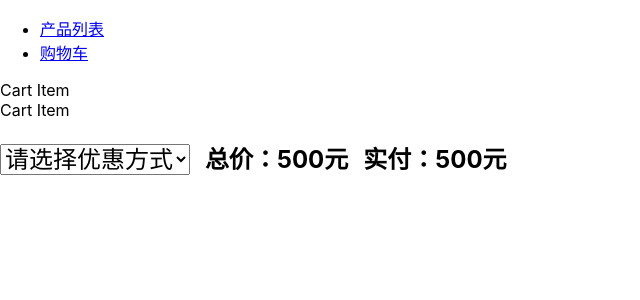
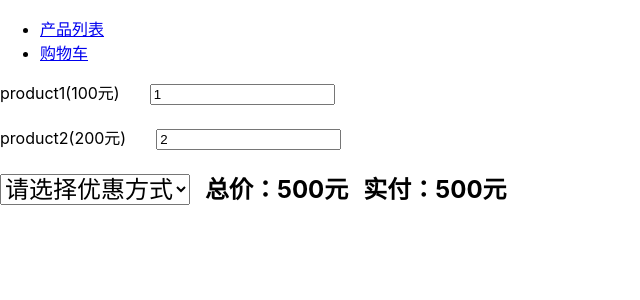
Before and after one commit to liuliangyun/shopping-cart, a React (Create React App) app: page /cart in a window 1280 px wide. Shown: the top 300 px of the page, without its empty margins (0-640 px from the left). Built offline with nearby package versions, Linux system fonts and the light colour scheme.

Commit message:
should CartItem render correct item data

```diff
--- a/src/pages/ShoppingCart/components/CartItem.js
+++ /dev/null
@@ -1,9 +0,0 @@
-const CartItem = () => {
-  return (
-  <div className="cart-item">
-    Cart Item
-  </div>
-  )
-}
-
-export default CartItem;
--- /dev/null
+++ b/src/pages/ShoppingCart/components/index.css
@@ -0,0 +1,7 @@
+.cart-item {
+    margin-bottom: 20px;
+}
+
+.cart-item-count {
+    margin-left: 30px;
+}
--- /dev/null
+++ b/src/pages/ShoppingCart/components/index.js
@@ -0,0 +1,17 @@
+import './index.css'
+
+const CartItem = (props) => {
+  const { data } = props
+
+  return (
+  <div className="cart-item">
+    <div>
+      <span className="cart-item-name">{data.name}</span>
+      <span className="cart-item-price">({data.price}元)</span>
+      <input className="cart-item-count" type="text" value={data.count} readOnly />
+    </div>
+  </div>
+  )
+}
+
+export default CartItem;
--- a/src/pages/ShoppingCart/index.js
+++ b/src/pages/ShoppingCart/index.js
@@ -1,4 +1,4 @@
-import CartItem from './components/CartItem'
+import CartItem from './components'
 import { useState } from 'react'
 import { getSumPrice, getTotalPrice } from '../../utils/priceUtils'
 import { PROMOTION_TYPES } from '../../utils/constants'
@@ -30,7 +30,7 @@ const ShoppingCart = () => {
 
   return (
   <div>
-    {cartItems.map(item => <CartItem key={item.id} />)}
+    {cartItems.map(item => <CartItem key={item.id} data={item} />)}
     <div className="shopping-cart-price">
       <select className="promotion-select" value={promotion} onChange={handlePromotionChange}>
         <option value="">请选择优惠方式</option>
```
Also changed, not shown: 1 other file (tests, documents, lock files or other folders).
